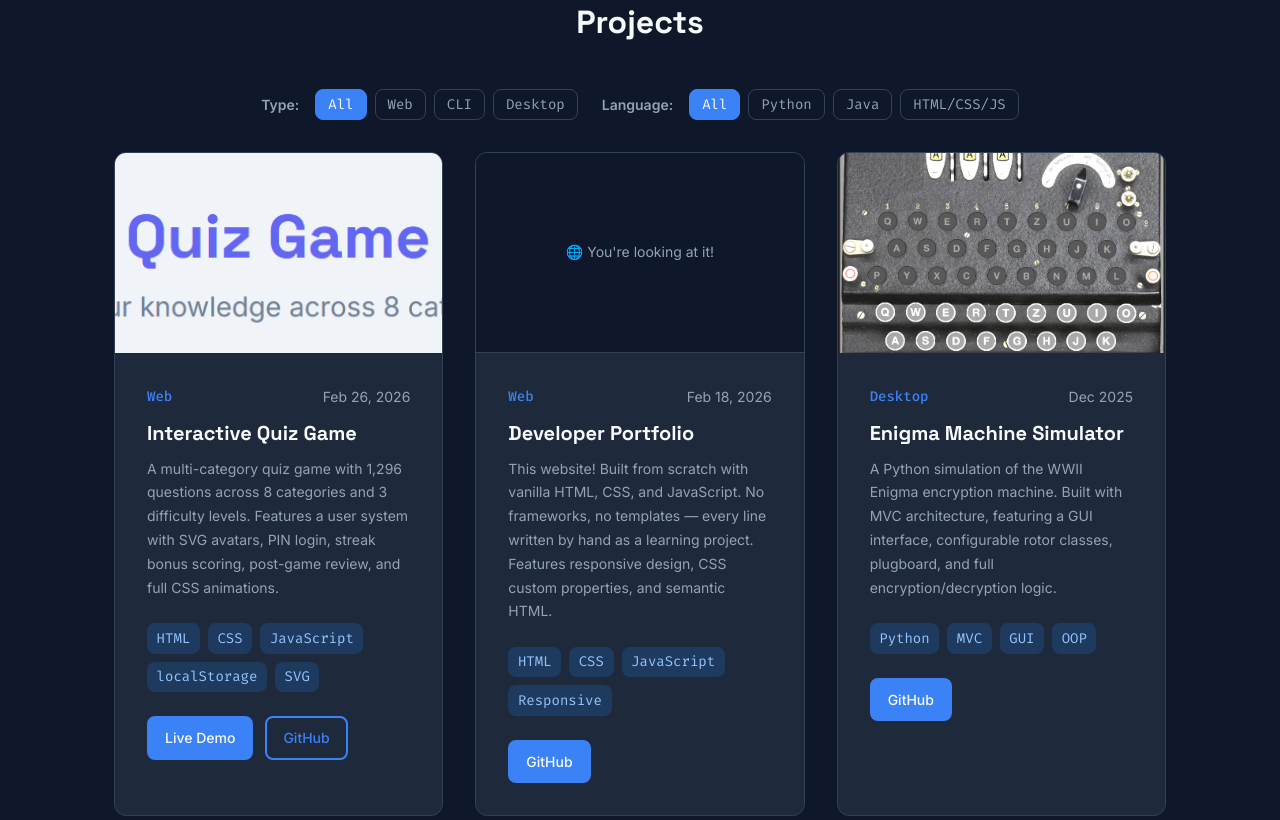
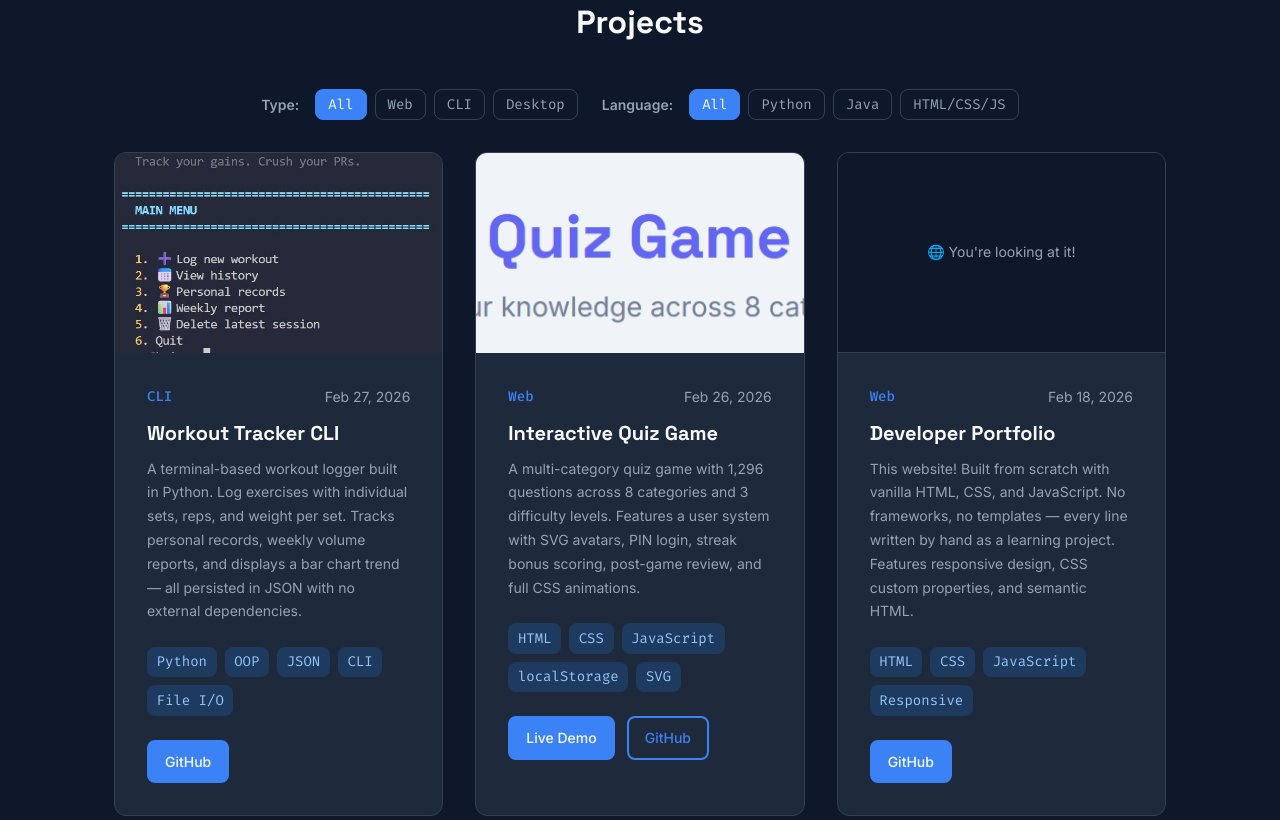
Before and after one commit to SkinShredder/skinshredder.github.io, a plain HTML site: page index.html in a window 1280 px wide. Shown: the part 2121-2941 px from the top of the page. Drawn offline with Linux system fonts and the light colour scheme.

Commit message:
feat: add Workout Tracker CLI project card

```diff
--- a/index.html
+++ b/index.html
@@ -167,7 +167,38 @@ DATE: 2026-02-17
 
                 <div class="projects__grid" id="projects-grid">
 
-                    <!-- Quiz Game (newest first) -->
+                    <!-- Workout Tracker (newest first) -->
+                    <article class="project-card" data-type="cli" data-lang="python" data-date="2026-02-27">
+                        <div class="project-card__image">
+                            <img src="assets/images/WorkoutTracker.png" alt="Workout Tracker CLI screenshot">
+                        </div>
+                        <div class="project-card__content">
+                            <div class="project-card__meta">
+                                <span class="project-card__type">CLI</span>
+                                <time class="project-card__date" datetime="2026-02-27">Feb 27, 2026</time>
+                            </div>
+                            <h3 class="project-card__title">Workout Tracker CLI</h3>
+                            <p class="project-card__description">
+                                A terminal-based workout logger built in Python. Log exercises with
+                                individual sets, reps, and weight per set. Tracks personal records,
+                                weekly volume reports, and displays a bar chart trend — all persisted
+                                in JSON with no external dependencies.
+                            </p>
+                            <div class="project-card__tags">
+                                <span class="tag">Python</span>
+                                <span class="tag">OOP</span>
+                                <span class="tag">JSON</span>
+                                <span class="tag">CLI</span>
+                                <span class="tag">File I/O</span>
+                            </div>
+                            <div class="project-card__links">
+                                <a href="https://github.com/SkinShredder/Workout_Tracker" target="_blank" rel="noopener noreferrer"
+                                    class="btn btn--small">GitHub</a>
+                            </div>
+                        </div>
+                    </article>
+
+                    <!-- Quiz Game -->
                     <article class="project-card" data-type="web" data-lang="html-css-js" data-date="2026-02-26">
                         <div class="project-card__image">
                             <img src="assets/images/QuizGame.png" alt="Interactive Quiz Game screenshot">
```
Also changed, not shown: assets/images/WorkoutTracker.png (added).
